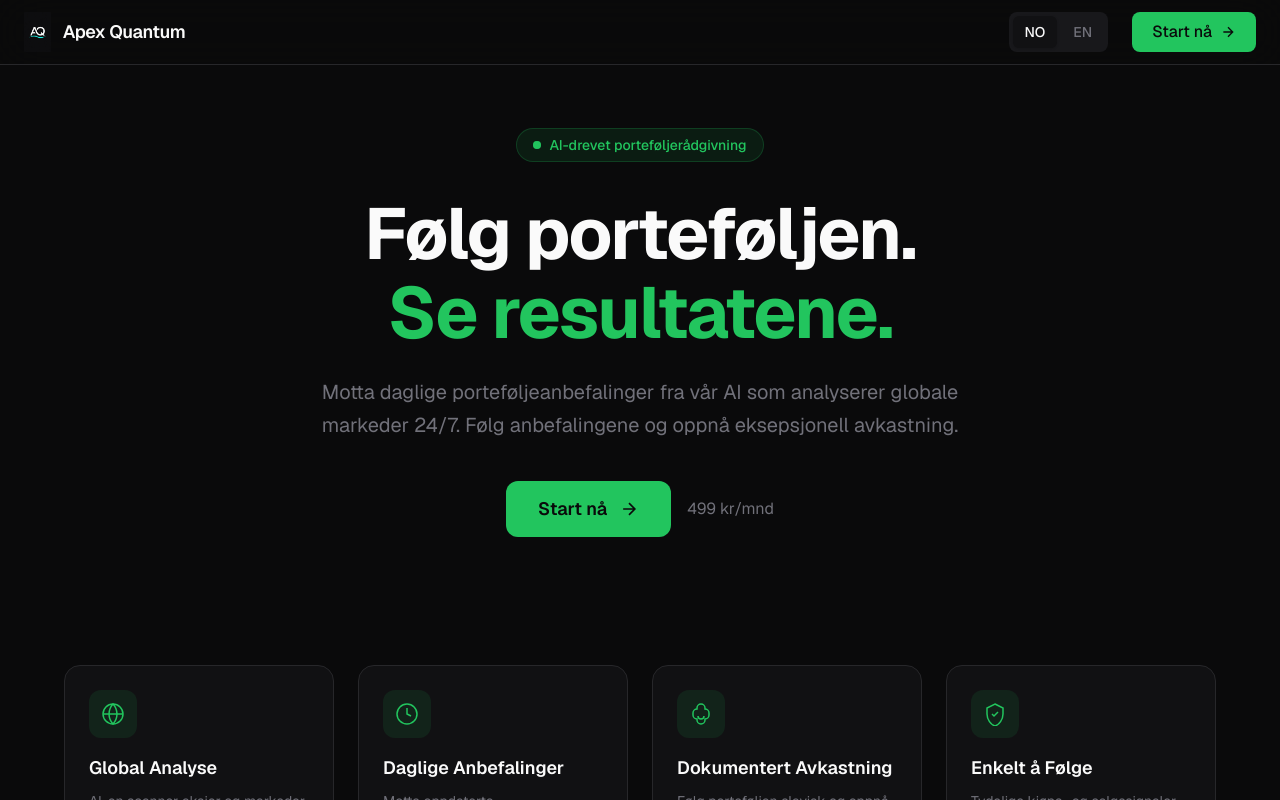
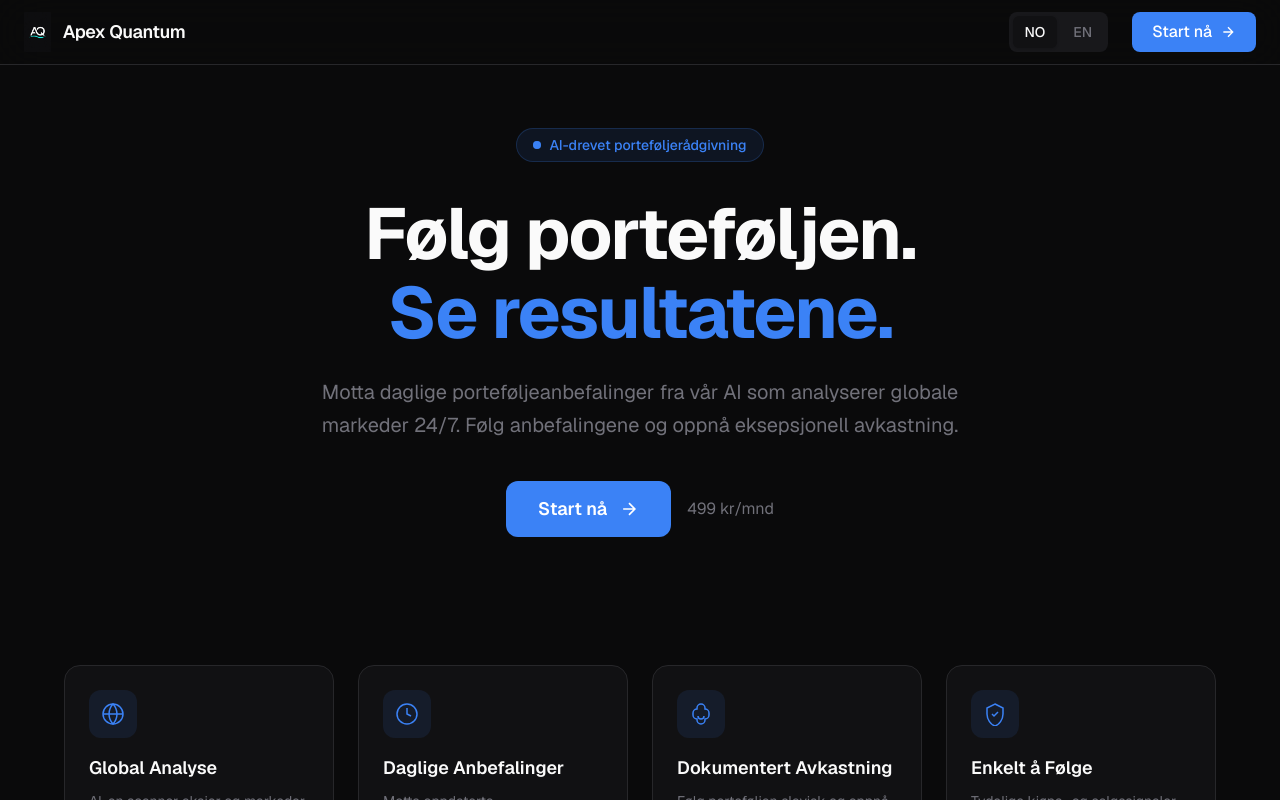
Before and after one commit to andreaslonvik-code/apex-quantum-heavyV1, a Next.js app: page / in a window 1280 px wide. Shown: the top 800 px of the page. Built offline with nearby package versions, Linux system fonts and the light colour scheme.

Commit message:
fix: update globals.css to use blue accent colors
Change green colors to blue accent (#3b82f6).

```diff
--- a/app/globals.css
+++ b/app/globals.css
@@ -7,10 +7,10 @@
   --card-foreground: #fafafa;
   --muted: #18181b;
   --muted-foreground: #71717a;
-  --accent: #22c55e;
-  --accent-foreground: #0a0a0b;
+  --accent: #3b82f6;
+  --accent-foreground: #ffffff;
   --border: #27272a;
-  --ring: #22c55e;
+  --ring: #3b82f6;
   --radius: 0.75rem;
 }
 
@@ -91,11 +91,11 @@ body {
 @keyframes pulse-glow {
   0%, 100% {
     opacity: 1;
-    box-shadow: 0 0 0 0 rgba(34, 197, 94, 0.4);
+    box-shadow: 0 0 0 0 rgba(59, 130, 246, 0.4);
   }
   50% {
     opacity: 0.8;
-    box-shadow: 0 0 0 8px rgba(34, 197, 94, 0);
+    box-shadow: 0 0 0 8px rgba(59, 130, 246, 0);
   }
 }
 
```
